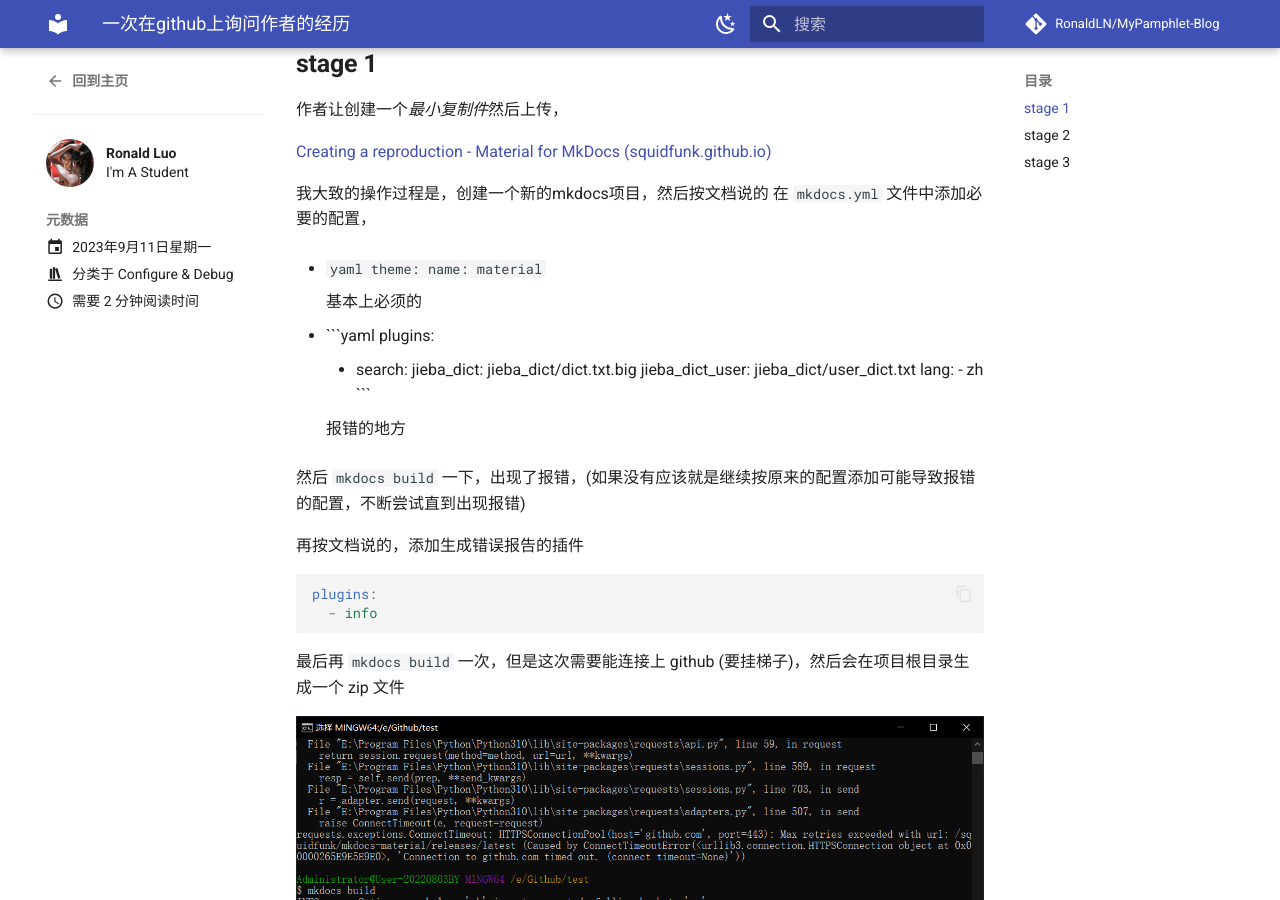
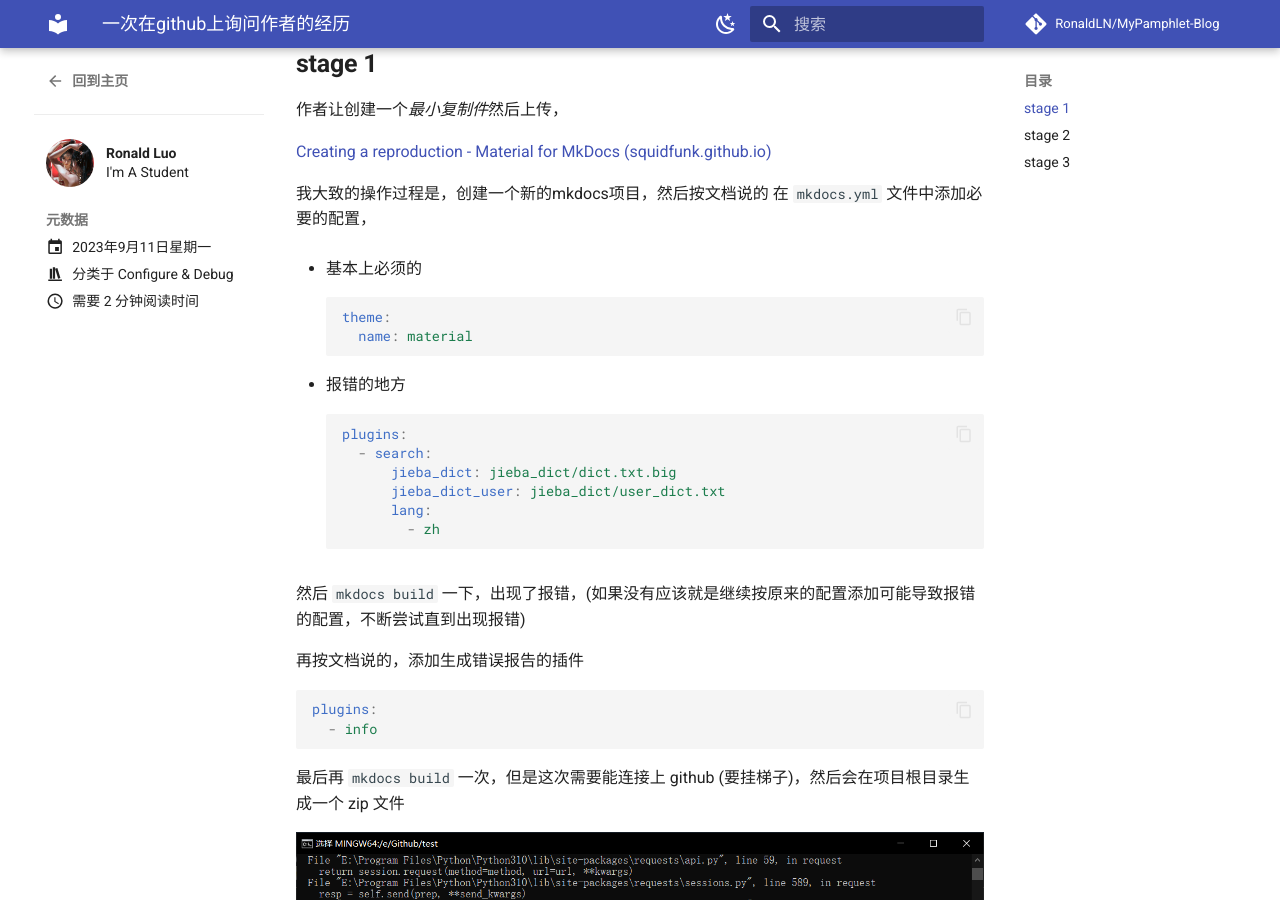
Before and after one commit to RonaldLN/MyPamphlet-Blog, an MkDocs documentation site: the page built from docs/posts/2023-09-11.md, in a window 1280 px wide and 900 px high, scrolled down 314 px. Built offline with MkDocs 1.6.1 and Material for MkDocs 9.7.7, drawn with Linux system fonts in a browser that asks for light colours; comment, search, counter and statistics services are not loaded.

Commit message:
fix code of first post

````diff
--- a/docs/posts/2023-09-11.md
+++ b/docs/posts/2023-09-11.md
@@ -23,14 +23,16 @@
 
 我大致的操作过程是，创建一个新的mkdocs项目，然后按文档说的 在 `mkdocs.yml` 文件中添加必要的配置，
 
--   ```yaml
+-   基本上必须的
+
+    ```yaml
     theme:
       name: material
     ```
 
-    基本上必须的
+-   报错的地方
 
--   ```yaml
+    ```yaml
     plugins:
       - search:
           jieba_dict: jieba_dict/dict.txt.big
````
Also changed, not shown: other parts of docs/posts/2023-09-11.md (+0 -2 lines), site/2023/09/11/github/index.html, site/images/mkdocs_bug_report.png (added), 1 other file.
